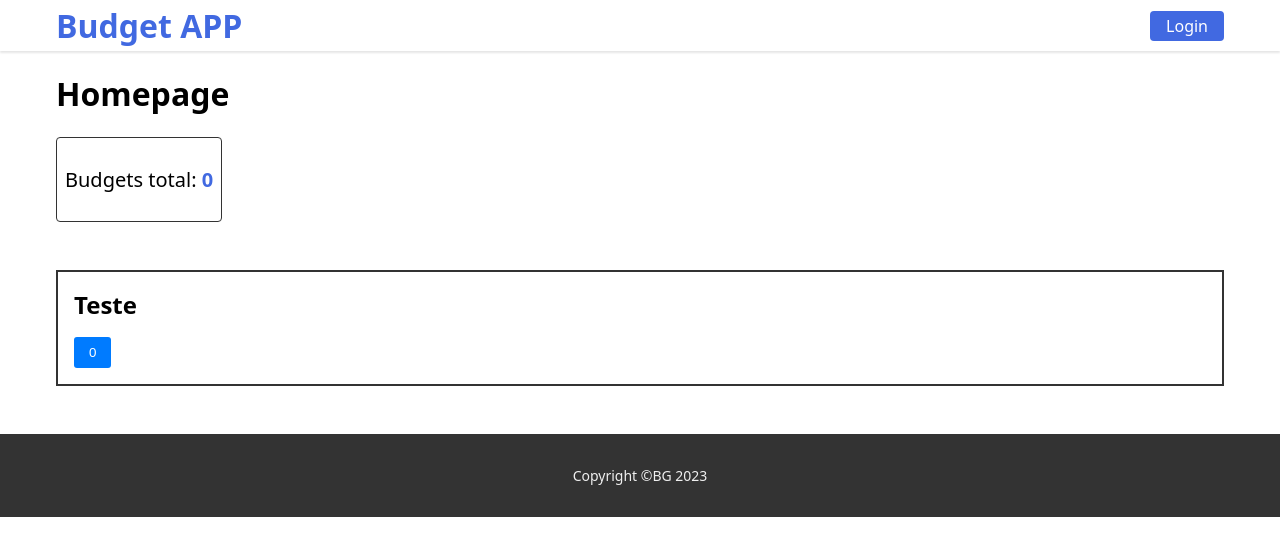
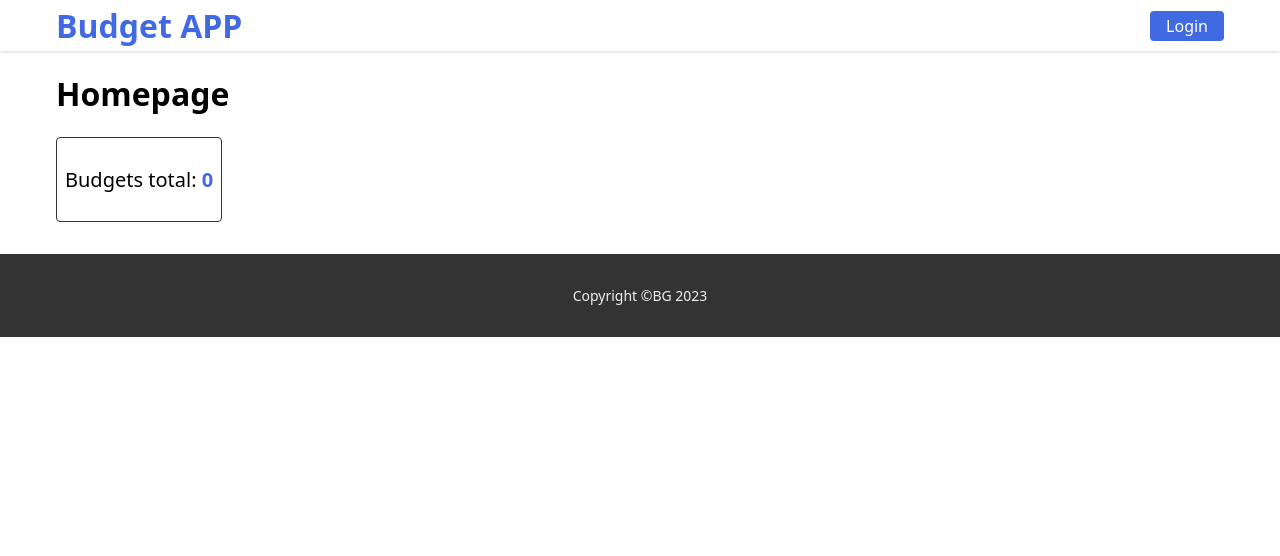
Before and after one commit to G1q/Budget, a React (Vite) app in the folder client/: page / in a window 1280 px wide. Shown: the top 556 px of the page. Built offline with nearby package versions, Linux system fonts and the light colour scheme; no server answers.

Commit message:
Delete test component

```diff
--- a/client/src/components/Test.jsx
+++ /dev/null
@@ -1,16 +0,0 @@
-import { useState } from 'react'
-
-const Test = () => {
-	const [count, setCount] = useState(0)
-
-	return (
-		<div style={{ padding: '1rem', border: '2px solid #333', marginBlock: '3rem' }}>
-			<h2 style={{ margin: 0, marginBottom: '1rem' }}>Teste</h2>
-			<Button onClick={() => setCount(count + 1)}>{count}</Button>
-		</div>
-	)
-}
-
-const Button = ({ onClick, children }) => <button onClick={onClick}>{children}</button>
-
-export default Test
--- a/client/src/pages/Homepage/Homepage.jsx
+++ b/client/src/pages/Homepage/Homepage.jsx
@@ -2,7 +2,6 @@ import './Homepage.css'
 import { useEffect, useState } from 'react'
 import { useAuth } from '../../contexts/AuthContext'
 import axiosInstance from '../../utilities/axiosconfig'
-import Test from '../../components/Test'
 
 const Homepage = () => {
 	const { getUserId, isLoggedIn } = useAuth()
@@ -36,9 +35,6 @@ const Homepage = () => {
 					</div>
 				</div>
 			</section>
-
-			{/* Teste */}
-			<Test />
 		</main>
 	)
 }
```
